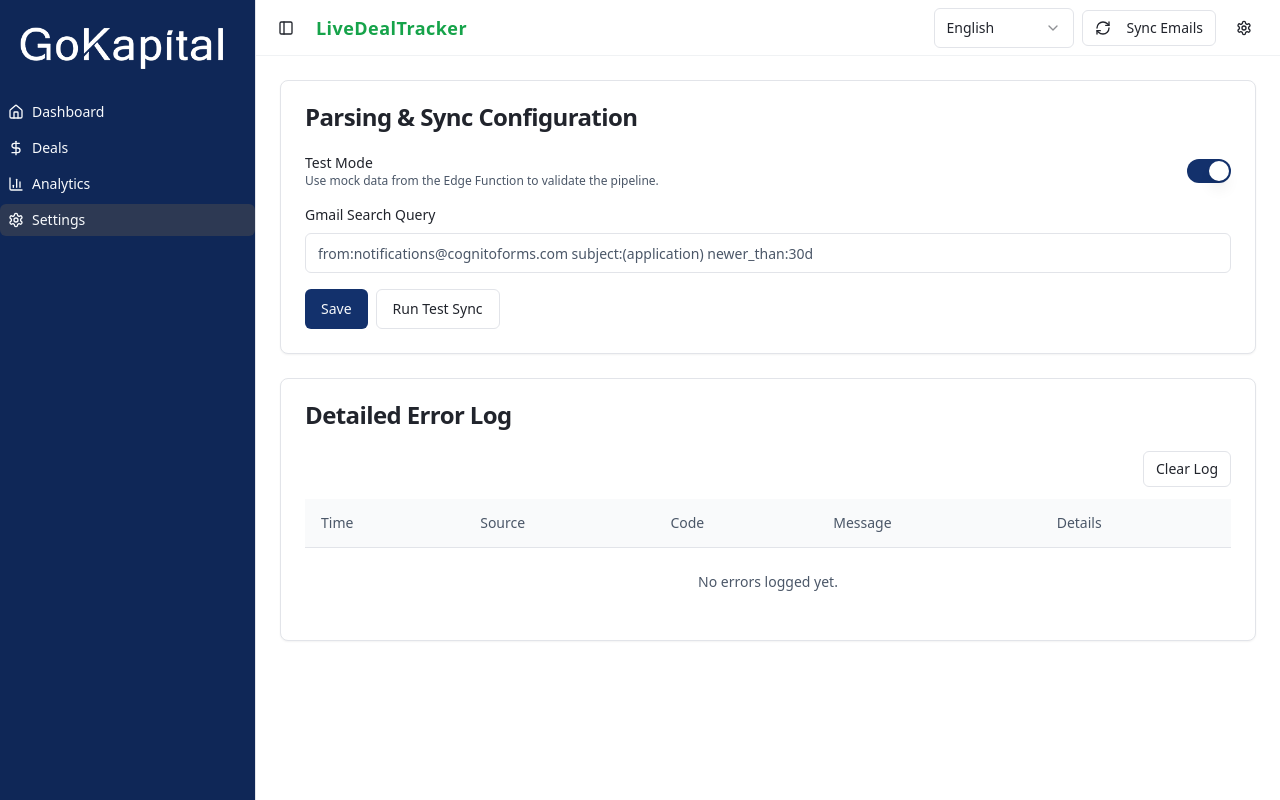
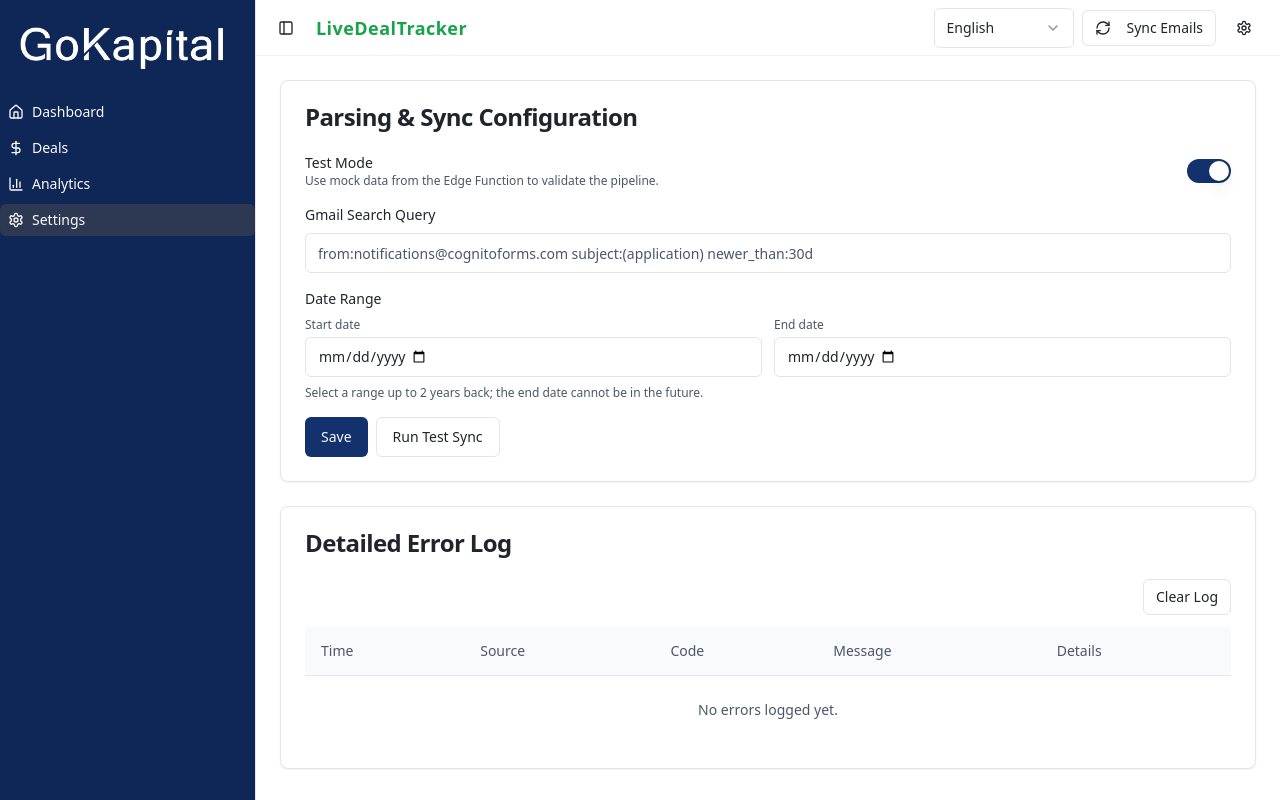
Before and after one commit to AIcapital123/electric-ferret-bop, a React (Vite) app: page /settings in a window 1280 px wide. Built offline with nearby package versions, Linux system fonts and the light colour scheme.

Commit message:
[dyad] Custom date range for email sync - wrote 3 file(s)

```diff
--- a/src/components/email-sync/email-sync-service.ts
+++ b/src/components/email-sync/email-sync-service.ts
@@ -11,7 +11,7 @@ type IncomingEmail = {
 // Mock implementation for now
 export class EmailSyncService {
   private syncInterval: NodeJS.Timeout | null = null
-  private config: { test: boolean; query?: string; maxResults?: number } = (() => {
+  private config: { test: boolean; query?: string; maxResults?: number; startDate?: string; endDate?: string } = (() => {
     try {
       const raw = localStorage.getItem('email_sync_config')
       return raw ? JSON.parse(raw) : { test: true }
@@ -20,7 +20,7 @@ export class EmailSyncService {
     }
   })()
 
-  setConfig(next: Partial<{ test: boolean; query?: string; maxResults?: number }>) {
+  setConfig(next: Partial<{ test: boolean; query?: string; maxResults?: number; startDate?: string; endDate?: string }>) {
     this.config = { ...this.config, ...next }
     localStorage.setItem('email_sync_config', JSON.stringify(this.config))
   }
@@ -36,6 +36,8 @@ export class EmailSyncService {
       }
       if (this.config.query) body.q = this.config.query
       if (this.config.maxResults) body.maxResults = this.config.maxResults
+      if (this.config.startDate) body.startDate = this.config.startDate
+      if (this.config.endDate) body.endDate = this.config.endDate
 
       const { data, error } = await supabase.functions.invoke('gmail-sync', {
         body,
--- a/src/pages/Settings.tsx
+++ b/src/pages/Settings.tsx
@@ -15,16 +15,20 @@ export default function SettingsPage() {
   const errors = useErrorLog();
   const [testMode, setTestMode] = useState(true);
   const [query, setQuery] = useState<string>('');
+  const [startDate, setStartDate] = useState<string>('');
+  const [endDate, setEndDate] = useState<string>('');
   const { t } = useLanguage();
 
   useEffect(() => {
     const cfg = emailSyncService.getConfig();
     setTestMode(!!cfg.test);
     setQuery(cfg.query || '');
+    setStartDate(cfg.startDate || '');
+    setEndDate(cfg.endDate || '');
   }, []);
 
   const saveConfig = () => {
-    emailSyncService.setConfig({ test: testMode, query });
+    emailSyncService.setConfig({ test: testMode, query, startDate, endDate });
   };
 
   const runTest = async () => {
@@ -56,6 +60,49 @@ export default function SettingsPage() {
                   value={query}
                   onChange={(e) => setQuery(e.target.value)}
                 />
+              </div>
+              <div>
+                <div className="text-sm font-medium mb-2">{t('date_range')}</div>
+                <div className="grid grid-cols-1 sm:grid-cols-2 gap-3">
+                  {/* Start Date */}
+                  <div className="space-y-1">
+                    <div className="text-xs text-muted-foreground">{t('start_date')}</div>
+                    <Input
+                      type="date"
+                      value={startDate}
+                      onChange={(e) => setStartDate(e.target.value)}
+                      // Allow up to 2 years back
+                      min={(() => {
+                        const d = new Date()
+                        d.setFullYear(d.getFullYear() - 2)
+                        return d.toISOString().split('T')[0]
+                      })()}
+                      // If endDate set, cap start at endDate
+                      max={endDate ? endDate : new Date().toISOString().split('T')[0]}
+                    />
+                  </div>
+                  {/* End Date */}
+                  <div className="space-y-1">
+                    <div className="text-xs text-muted-foreground">{t('end_date')}</div>
+                    <Input
+                      type="date"
+                      value={endDate}
+                      onChange={(e) => setEndDate(e.target.value)}
+                      // End cannot be in the future
+                      max={new Date().toISOString().split('T')[0]}
+                      // End should not be before start
+                      min={(() => {
+                        const twoYearsAgo = new Date()
+                        twoYearsAgo.setFullYear(twoYearsAgo.getFullYear() - 2)
+                        const minByRange = startDate ? startDate : twoYearsAgo.toISOString().split('T')[0]
+                        return minByRange
+                      })()}
+                    />
+                  </div>
+                </div>
+                <p className="mt-2 text-xs text-muted-foreground">
+                  Select a range up to 2 years back; the end date cannot be in the future.
+                </p>
               </div>
               <div className="flex gap-2">
                 <Button onClick={saveConfig}>{t('save')}</Button>
```
Also changed, not shown: 1 other file (tests, documents, lock files or other folders).
